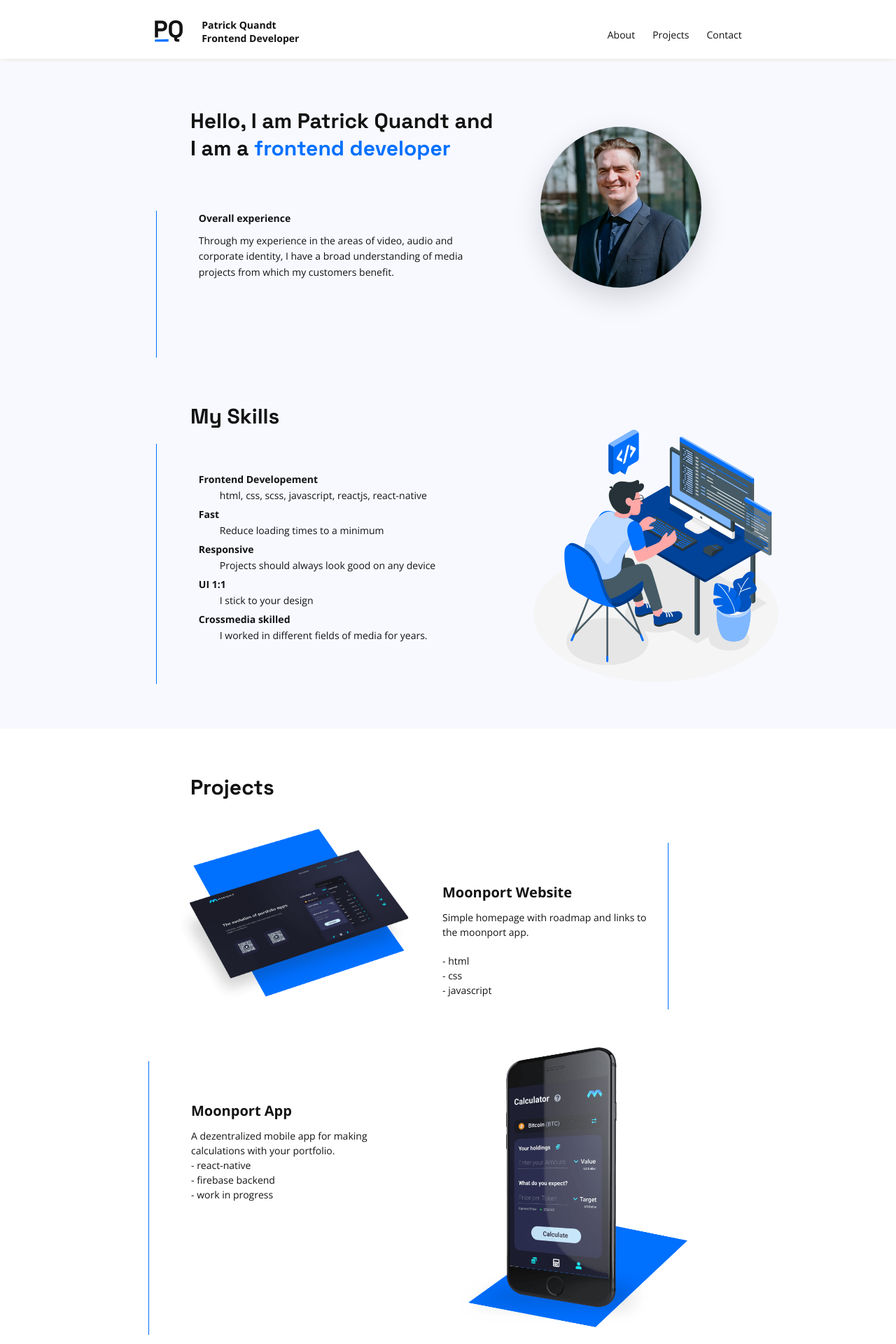
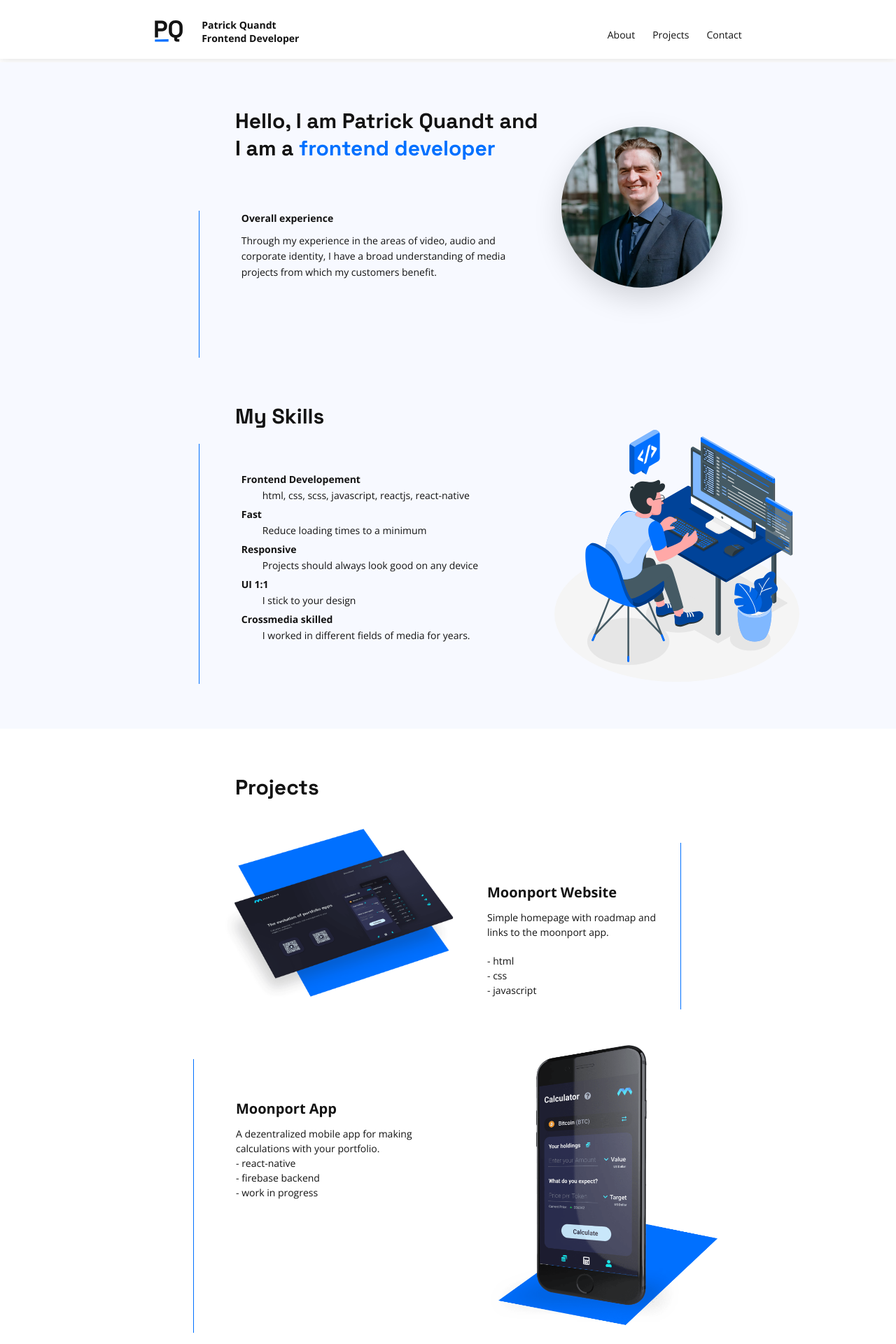
Before and after one commit to pquandt/pqweb, a React (Create React App) app: page / in a window 1280 px wide. Shown: the top 1920 px of the page at 70% size. Built offline with nearby package versions, Linux system fonts and the light colour scheme.

Commit message:
queries fix

```diff
--- a/sass/layout/_about.scss
+++ b/sass/layout/_about.scss
@@ -107,9 +107,9 @@
 }
 
 @media screen and (max-width: 1024px) {
-}
-.about {
-  padding-left: 15%;
+  .about {
+    padding-left: 15%;
+  }
 }
 
 @media screen and (max-width: 768px) {
--- a/sass/layout/_projects.scss
+++ b/sass/layout/_projects.scss
@@ -67,9 +67,9 @@
 }
 
 @media screen and (max-width: 1024px) {
-}
-.projects {
-  padding-left: 15%;
+  .projects {
+    padding-left: 15%;
+  }
 }
 
 @media screen and (max-width: 768px) {
--- a/sass/layout/_skills.scss
+++ b/sass/layout/_skills.scss
@@ -53,9 +53,9 @@
 }
 
 @media screen and (max-width: 1024px) {
-}
-.skills {
-  padding-left: 15%;
+  .skills {
+    padding-left: 15%;
+  }
 }
 
 @media screen and (max-width: 768px) {
--- a/src/css/style.css
+++ b/src/css/style.css
@@ -303,8 +303,9 @@ h1 {
   .about-img-mobile {
     display: none; }
 
-.about {
-  padding-left: 15%; }
+@media screen and (max-width: 1024px) {
+  .about {
+    padding-left: 15%; } }
 
 @media screen and (max-width: 768px) {
   .about {
@@ -377,8 +378,9 @@ h1 {
     margin-left: 3rem;
     padding-bottom: 0.6rem; }
 
-.skills {
-  padding-left: 15%; }
+@media screen and (max-width: 1024px) {
+  .skills {
+    padding-left: 15%; } }
 
 @media screen and (max-width: 768px) {
   .skills {
@@ -439,8 +441,9 @@ h1 {
   .projects-text dd {
     margin-left: 3rem; }
 
-.projects {
-  padding-left: 15%; }
+@media screen and (max-width: 1024px) {
+  .projects {
+    padding-left: 15%; } }
 
 @media screen and (max-width: 768px) {
   .projects {
```
